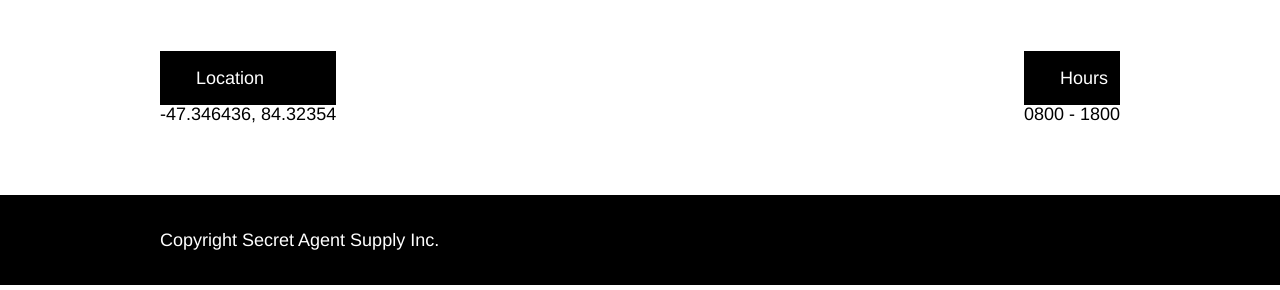
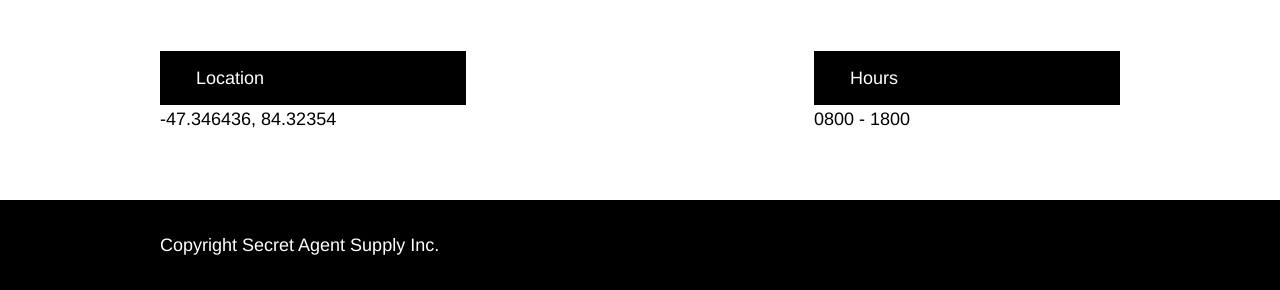
Before and after one commit to Mae80/Secret-Agent-Supply, a plain HTML site: page index.html in a window 1280 px wide. Shown: the part 884-1174 px from the top of the page. Drawn offline with Linux system fonts and the light colour scheme.

Commit message:
added changes to location and hours section

```diff
--- a/resources/css/style.css
+++ b/resources/css/style.css
@@ -130,6 +130,7 @@ figcaption {
 .information-box {
   background-color: black;
   padding: 1rem 0 1rem 2rem;
+  width: 15rem;
 }
 
 .location, .hours {
@@ -138,6 +139,7 @@ figcaption {
 
 .info-text {
   color: black;
+  padding-top: 0.3rem;
 }
 
 /*FOOTER SECTION*/
```
